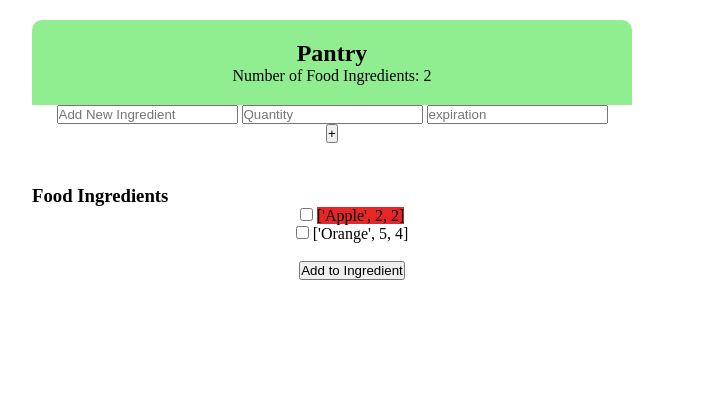
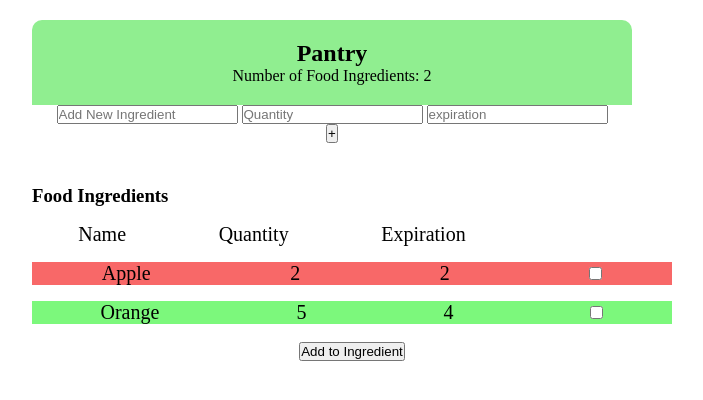
Before and after one commit to keerthikmr/acm-hackathon, a Flask app: page / in a window 1280 px wide. Shown: the part 58-458 px from the top of the page, without its empty margins (288-991 px from the left). Run offline with Flask 3, Linux system fonts and the light colour scheme.

Commit message:
Placing checkboxes

```diff
--- a/static/styles/main.css
+++ b/static/styles/main.css
@@ -192,3 +192,24 @@ form {
 form {
     text-align: center;
 }
+
+.ing-container {
+    display: flex;
+    flex-direction: row;
+    justify-content: space-around;
+    align-items: center;
+    width: 100%;
+    margin-top: 1rem;
+    font-size: 20px
+}
+
+.ing-headers {
+    display: flex;
+    flex-direction: row;
+    width: 75%;
+    justify-content: space-around;
+    align-items: center;
+    text-align: right;
+    margin-top: 1rem;
+    font-size: 20px
+}
--- a/templates/inventory.html
+++ b/templates/inventory.html
@@ -54,13 +54,29 @@
 
         <div class="box">
             <h3>Food Ingredients</h3>
+            <div class="ing-headers">
+                <div>Name</div>
+                <div>Quantity</div>
+                <div>Expiration</div>
+            </div>
             <form action="/add_to_inventory" method="POST">
                 {% for ingredient in ingredients %}
-                    <input type="checkbox" id="{{ ingredient }}" name="ingredient" value="{{ ingredient }}">
                     {% if ingredient[1] < 3 or ingredient[2] < 3%}
-                        <label for="{{ ingredient }}" style="background-color: rgb(230, 39, 39);">{{ ingredient }}</label><br>
+                        <!-- <label for="{{ ingredient }}" style="background-color: rgb(230, 39, 39);"> -->
+                            <div class="ing-container" style="background-color: rgb(248, 104, 104);">
+                                <div>{{ingredient[0]}}</div>
+                                <div>{{ingredient[1]}}</div>
+                                <div>{{ingredient[2]}}</div>
+                                <input type="checkbox" id="{{ ingredient }}" name="ingredient" value="{{ ingredient }}">
+                            </div>
+                        <!-- </label><br> -->
                     {% else %}
-                        <label for="{{ ingredient }}">{{ ingredient }}</label><br>
+                    <div class="ing-container" style="background-color: rgb(124, 248, 124);">
+                        <div>{{ingredient[0]}}</div>
+                        <div>{{ingredient[1]}}</div>
+                        <div>{{ingredient[2]}}</div>
+                        <input type="checkbox" id="{{ ingredient }}" name="ingredient" value="{{ ingredient }}">
+                    </div>
                     {% endif %}
                 {% endfor %}
                 <br>
```
